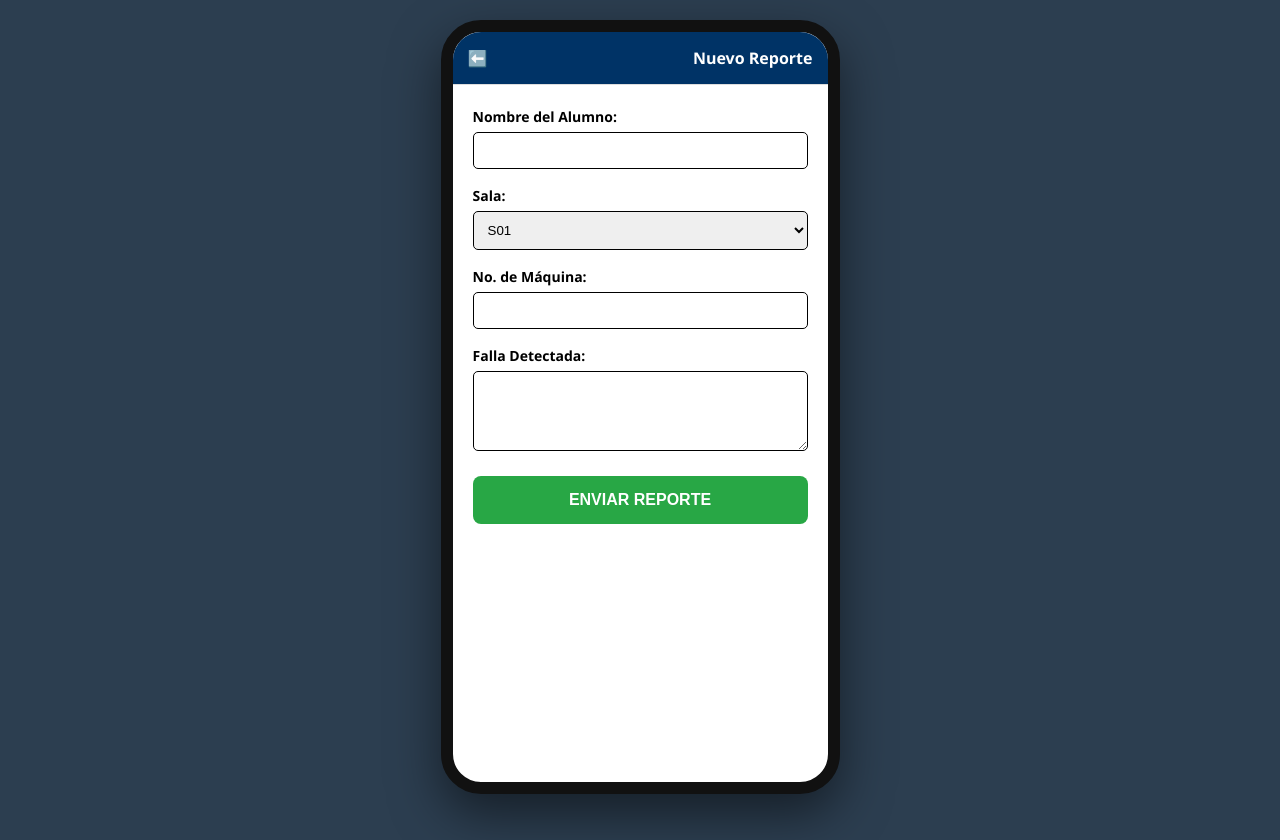
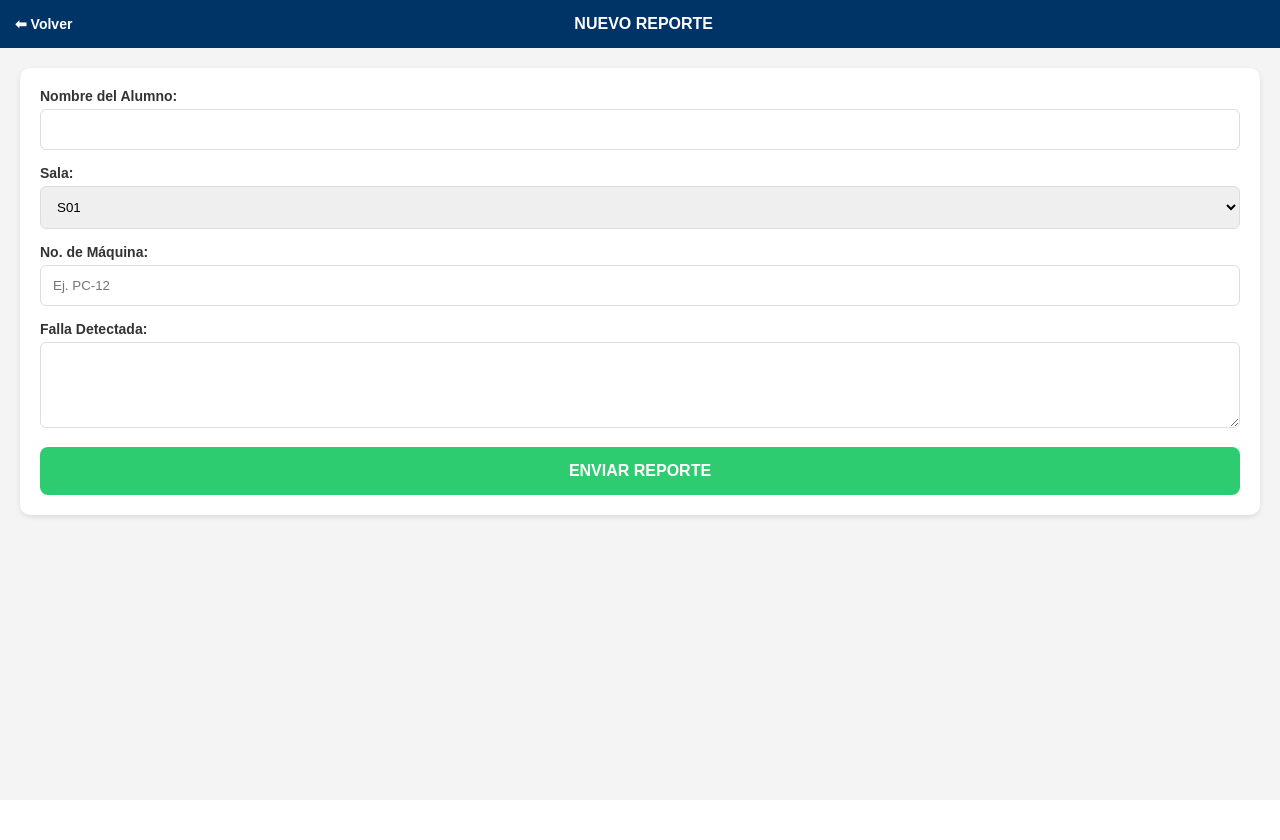
Before and after one commit to JoseRamirez-03/api-inventario-tese, a Flask app: page /nuevo-reporte in a window 1280 px wide. After the commit the page ends 521 px from the top, so only its background shows below. Run offline with Flask 3, Linux system fonts and the light colour scheme.

Commit message:
Update nuevo_reporte.html

```diff
--- a/templates/nuevo_reporte.html
+++ b/templates/nuevo_reporte.html
@@ -1,129 +1,66 @@
 <!DOCTYPE html>
-<html>
+<html lang="es">
 <head>
+    <meta charset="UTF-8">
+    <meta name="viewport" content="width=device-width, initial-scale=1.0, viewport-fit=cover">
+    <link rel="manifest" href="/static/manifest.json">
+    <title>Nuevo Reporte</title>
     <style>
         :root { --azul: #003366; --gris: #f4f4f4; }
         body, html { margin: 0; padding: 0; height: 100%; font-family: sans-serif; background: var(--gris); }
-
-    /* Contenedor que llena toda la pantalla */
-    .app-container {
-        display: flex;
-        flex-direction: column;
-        height: 100vh;
-        width: 100vw;
-    }
+        .app-container { display: flex; flex-direction: column; height: 100vh; width: 100vw; }
 
         header {
-        background: var(--azul);
-        color: white;
-        padding: 15px;
-        text-align: center;
+            background: var(--azul); color: white; padding: 15px;
+            display: flex; justify-content: space-between; align-items: center;
             font-weight: bold;
         }
+        .btn-back { color: white; text-decoration: none; font-size: 14px; }
 
-    .content {
-        flex: 1;
-        overflow-y: auto;
-        padding: 15px;
-        padding-bottom: 80px; /* Espacio para la barra inferior */
+        .content { flex: 1; overflow-y: auto; padding: 20px; }
+        .card { background: white; padding: 20px; border-radius: 10px; box-shadow: 0 2px 5px rgba(0,0,0,0.1); }
+
+        label { font-weight: bold; color: #333; display: block; margin-bottom: 5px; font-size: 14px; }
+        input, select, textarea {
+            width: 100%; padding: 12px; margin-bottom: 15px;
+            border: 1px solid #ddd; border-radius: 6px; box-sizing: border-box;
         }
-
-    /* Barra de navegación inferior */
-    .nav-bar {
-        position: fixed;
-        bottom: 0;
-        width: 100%;
-        background: white;
-        display: flex;
-        justify-content: space-around;
-        padding: 10px 0;
-        box-shadow: 0 -2px 10px rgba(0,0,0,0.1);
-    }
-
-    .nav-item {
-        text-decoration: none;
-        color: #666;
-        font-size: 12px;
-        text-align: center;
-    }
-
-    .nav-item.active { color: var(--azul); font-weight: bold; }
-
-    /* Tarjetas de reportes */
-    .card {
-        background: white;
-        padding: 15px;
-        border-radius: 10px;
-        margin-bottom: 10px;
-        box-shadow: 0 2px 4px rgba(0,0,0,0.05);
-        display: flex;
-        align-items: center;
-        text-decoration: none;
-        color: #333;
-    }
-
-    .dot { width: 12px; height: 12px; border-radius: 50%; margin-right: 15px; }
-
-    .btn-primary {
-        background: var(--azul);
-        color: white;
-        border: none;
-        padding: 15px;
-        width: 100%;
-        border-radius: 8px;
-        font-size: 16px;
-        font-weight: bold;
-        text-decoration: none;
-        display: block;
-        text-align: center;
-        margin-bottom: 20px;
-    }
-
-    input, select, textarea {
-        width: 100%;
-        padding: 12px;
-        margin: 8px 0 20px;
-        border: 1px solid #ddd;
-        border-radius: 6px;
-        box-sizing: border-box;
+        .btn-success {
+            background: #2ecc71; color: white; border: none; padding: 15px;
+            width: 100%; border-radius: 8px; font-size: 16px; font-weight: bold; cursor: pointer;
         }
     </style>
-    <link rel="stylesheet" href="{{ url_for('static', filename='css/estilos.css') }}">
-    <title>Nuevo Reporte TESE</title>
 </head>
 <body>
-    <div class="celular-frame">
-        <header class="header-tese">
-            <a href="/panel" style="text-decoration:none; color: white;">⬅️</a>
-            <strong style="margin-left: 10px;">Nuevo Reporte</strong>
-        </header>
+    <div class="app-container">
+        <header>
+            <a href="/panel" class="btn-back">⬅ Volver</a>
+            <span>NUEVO REPORTE</span>
+            <span style="width: 50px;"></span> </header>
+        <div class="content">
+            <div class="card">
+                <form action="/nuevo-reporte" method="POST">
+                    <label>Nombre del Alumno:</label>
+                    <input type="text" name="alumno" required>
 
-        <form action="/nuevo-reporte" method="POST" style="padding: 20px;">
-
-            <label style="font-weight: bold; font-size: 14px;">Nombre del Alumno:</label>
-            <input type="text" name="alumno" required style="width: 100%; padding: 10px; margin-top: 5px; margin-bottom: 15px; border-radius: 5px; border: 1px solid #000; box-sizing: border-box;">
-
-            <label style="font-weight: bold; font-size: 14px;">Sala:</label>
-            <select name="sala" style="width: 100%; padding: 10px; margin-top: 5px; margin-bottom: 15px; border-radius: 5px; border: 1px solid #000; box-sizing: border-box;">
+                    <label>Sala:</label>
+                    <select name="sala" required>
                         <option value="S01">S01</option>
                         <option value="S02">S02</option>
                         <option value="S03">S03</option>
                         <option value="S04">S04</option>
-                <option value="S05">S05</option>
-                <option value="S06">S06</option>
-                <option value="S07">S07</option>
                     </select>
 
-            <label style="font-weight: bold; font-size: 14px;">No. de Máquina:</label>
-            <input type="text" name="maquina" required style="width: 100%; padding: 10px; margin-top: 5px; margin-bottom: 15px; border-radius: 5px; border: 1px solid #000; box-sizing: border-box;">
+                    <label>No. de Máquina:</label>
+                    <input type="text" name="maquina" placeholder="Ej. PC-12" required>
 
-            <label style="font-weight: bold; font-size: 14px;">Falla Detectada:</label>
-            <textarea name="falla" required style="width: 100%; height: 80px; margin-top: 5px; margin-bottom: 20px; border-radius: 5px; border: 1px solid #000; box-sizing: border-box;"></textarea>
+                    <label>Falla Detectada:</label>
+                    <textarea name="falla" rows="4" required></textarea>
 
-            <button type="submit" style="width: 100%; background: #28a745; color: white; border: none; padding: 15px; border-radius: 8px; font-weight: bold; font-size: 16px; cursor: pointer;">
-                ENVIAR REPORTE
-            </button>
+                    <button type="submit" class="btn-success">ENVIAR REPORTE</button>
                 </form>
+            </div>
+        </div>
     </div>
 </body>
 </html>
```
Lines whose indentation alone changed are shown as unchanged.
